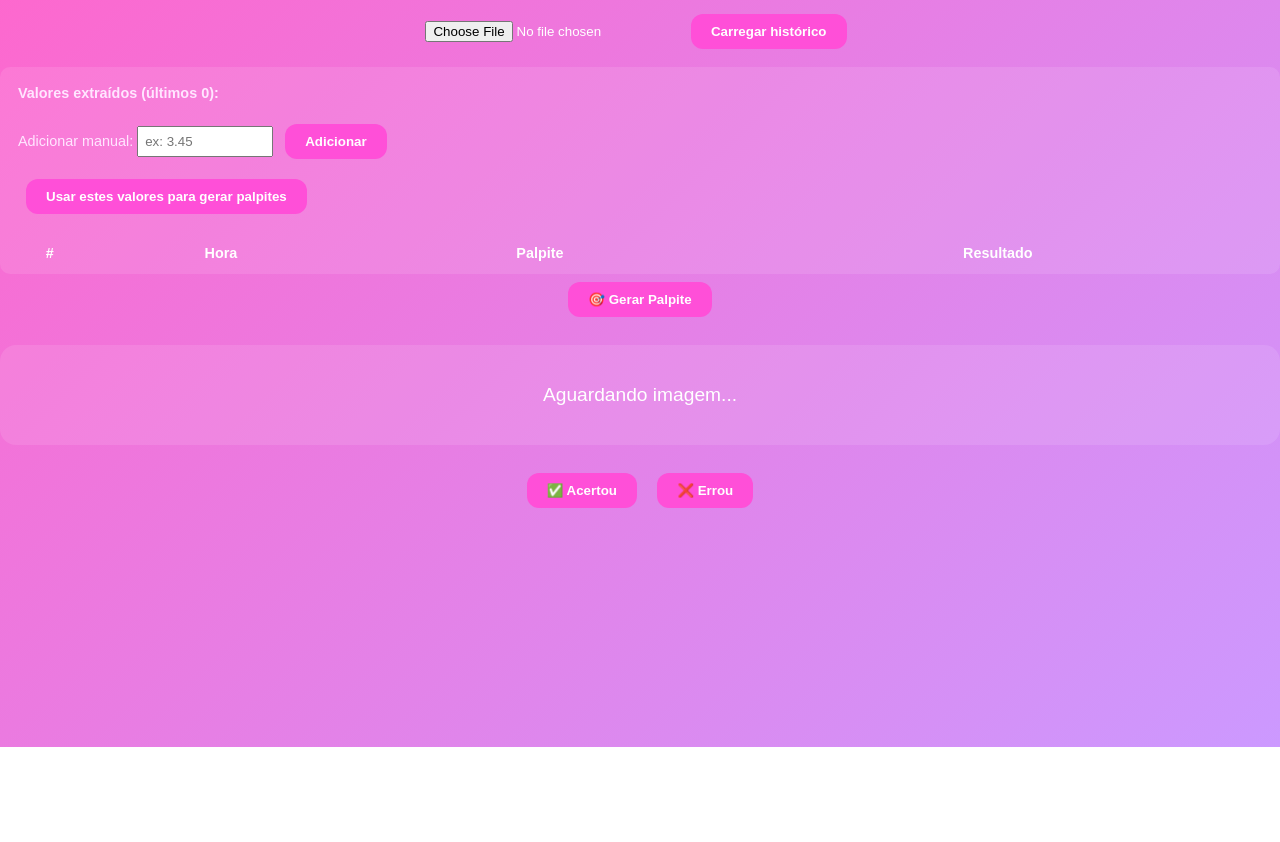
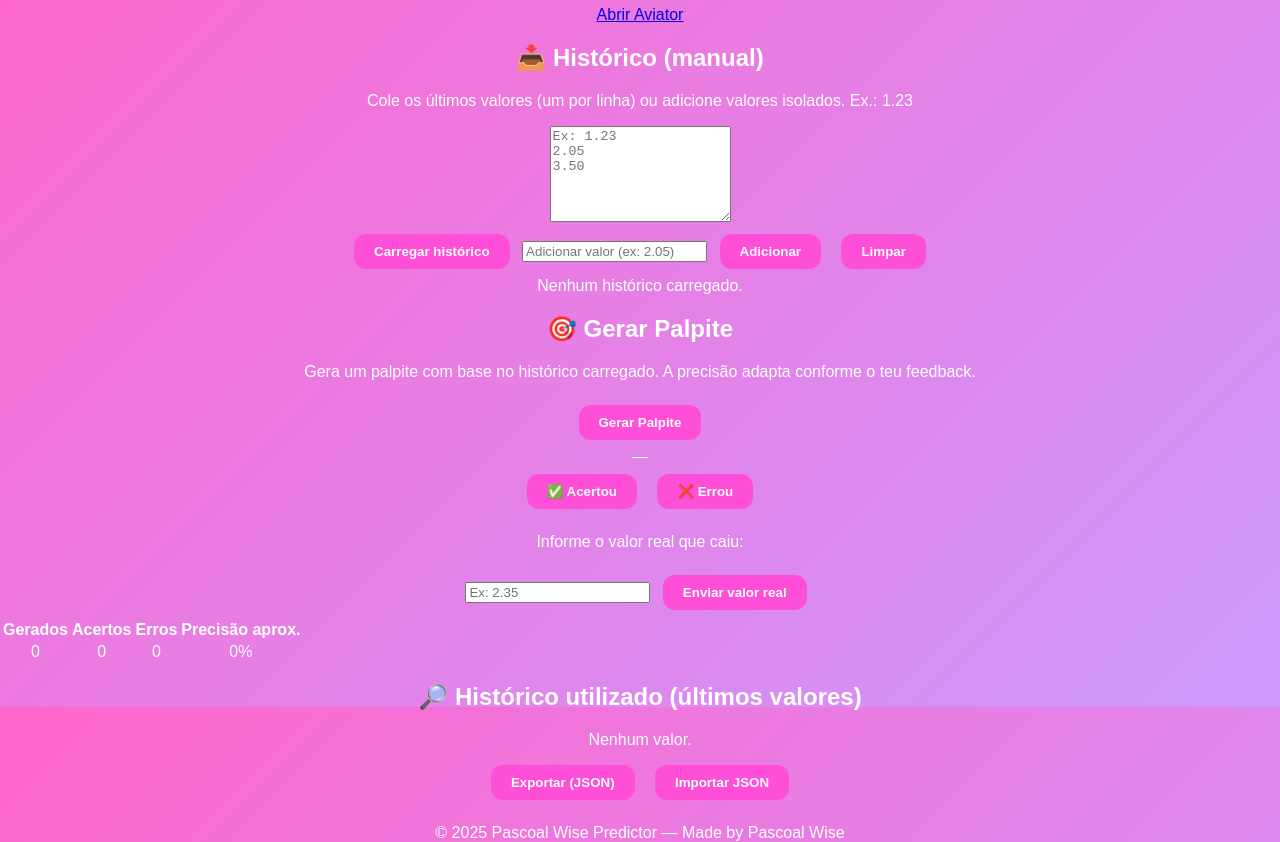
Before and after one commit to Pascoalwise01/pwisepredictor, a website: page public/index.html in a window 1280 px wide. Shown: the part 93-935 px from the top of the page. Before the commit the page ends 840 px from the top, so only its background shows below. Drawn offline with Linux system fonts and the light colour scheme.

Commit message:
Update index.html

```diff
--- a/public/index.html
+++ b/public/index.html
@@ -1,35 +1,94 @@
 <!DOCTYPE html>
 <html lang="pt">
 <head>
-  <meta charset="UTF-8" />
-  <meta name="viewport" content="width=device-width, initial-scale=1.0" />
-  <title>Aviator Palpites Inteligente</title>
+  <meta charset="utf-8" />
+  <meta name="viewport" content="width=device-width,initial-scale=1" />
+  <title>Pascoal Wise Predictor</title>
   <link rel="stylesheet" href="style.css" />
-  <script src="https://cdn.jsdelivr.net/npm/tesseract.js@5.0.2/dist/tesseract.min.js"></script>
 </head>
 <body>
-  <div class="container">
-    <h1>✈️ Aviator Palpites Inteligente</h1>
+  <header class="topbar">
+    <div class="title">
+      <span>✈️</span>
+      <h1>Pascoal Wise Predictor</h1>
+    </div>
+    <div class="rightlinks">
+      <a href="https://games.elephantbet.co.ao/LaunchGame" target="_blank" rel="noopener">Abrir Aviator</a>
+    </div>
+  </header>
 
-    <div class="upload-section">
-      <input type="file" id="imageInput" accept="image/*" />
-      <button id="uploadBtn">Carregar histórico</button>
-    </div>
+  <main class="wrap">
+    <!-- HISTÓRICO MANUAL -->
+    <section class="card" id="historyCard">
+      <h2>📥 Histórico (manual)</h2>
+      <p class="muted">Cole os últimos valores (um por linha) ou adicione valores isolados. Ex.: 1.23</p>
 
-    <div id="resultados"></div>
+      <textarea id="historyTextarea" placeholder="Ex: 1.23&#10;2.05&#10;3.50" rows="6"></textarea>
 
-    <button id="gerarBtn">🎯 Gerar Palpite</button>
+      <div class="row">
+        <button id="loadHistoryBtn">Carregar histórico</button>
+        <input id="singleValue" type="number" step="0.01" placeholder="Adicionar valor (ex: 2.05)" />
+        <button id="addSingleBtn">Adicionar</button>
+        <button id="clearHistoryBtn" class="warn">Limpar</button>
+      </div>
 
-    <div class="palpite-box">
-      <p id="palpiteTexto">Aguardando imagem...</p>
-    </div>
+      <div id="loadedInfo" class="info">Nenhum histórico carregado.</div>
+    </section>
 
-    <div class="feedback">
-      <button id="acertouBtn">✅ Acertou</button>
-      <button id="errouBtn">❌ Errou</button>
-    </div>
-  </div>
+    <!-- PALPITES -->
+    <section class="card" id="predictCard">
+      <h2>🎯 Gerar Palpite</h2>
+      <p class="muted">Gera um palpite com base no histórico carregado. A precisão adapta conforme o teu feedback.</p>
+
+      <div class="center">
+        <button id="generateBtn" class="primary">Gerar Palpite</button>
+      </div>
+
+      <div id="palpiteBox" class="palpiteBox hidden">
+        <div id="palpiteText" class="palpiteText">—</div>
+
+        <div class="feedbackRow">
+          <button id="confirmRight" class="ok">✅ Acertou</button>
+          <button id="confirmWrong" class="bad">❌ Errou</button>
+        </div>
+      </div>
+
+      <div id="manualRealBox" class="hidden">
+        <p>Informe o valor real que caiu:</p>
+        <input id="realInput" type="number" step="0.01" placeholder="Ex: 2.35" />
+        <button id="submitReal">Enviar valor real</button>
+      </div>
+
+      <div class="stats">
+        <table>
+          <tr><th>Gerados</th><th>Acertos</th><th>Erros</th><th>Precisão aprox.</th></tr>
+          <tr>
+            <td id="stat_total">0</td>
+            <td id="stat_right">0</td>
+            <td id="stat_wrong">0</td>
+            <td id="stat_prec">0%</td>
+          </tr>
+        </table>
+      </div>
+
+    </section>
+
+    <!-- HISTÓRICO VISUAL -->
+    <section class="card" id="historyVisual">
+      <h2>🔎 Histórico utilizado (últimos valores)</h2>
+      <div id="historyList" class="historyList">Nenhum valor.</div>
+      <div class="row" style="margin-top:8px;">
+        <button id="downloadBtn">Exportar (JSON)</button>
+        <button id="importBtn">Importar JSON</button>
+      </div>
+    </section>
+
+  </main>
+
+  <footer class="footer">
+    <p>© 2025 Pascoal Wise Predictor — Made by Pascoal Wise</p>
+  </footer>
 
   <script src="script.js"></script>
 </body>
-</html>
+  </html>
```
